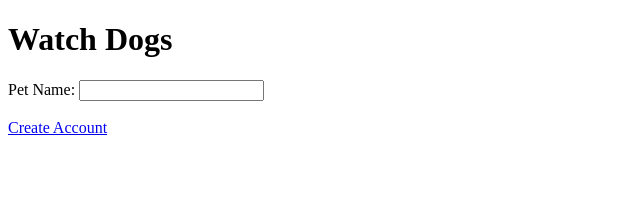
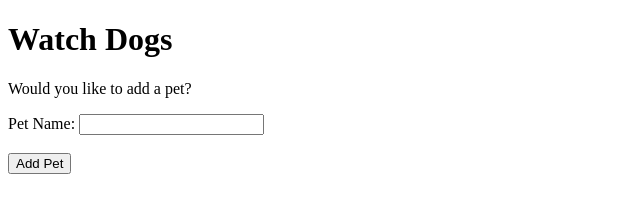
Before and after one commit to lbarua00/Build-1---Group-3, a plain HTML site: page home_page.html in a window 1280 px wide. Shown: the whole page, without its empty margins (0-640 px from the left). Drawn offline with Linux system fonts and the light colour scheme.

Commit message:
Update home_page.html

```diff
--- a/home_page.html
+++ b/home_page.html
@@ -10,16 +10,17 @@
         <!--Home Page-->
 
         <h1>Watch Dogs</h1>
+        <p>
+            Would you like to add a pet?
+        </p>
 
         <div class="createpet">
             <form id="createPet" method="POST" action="action-page.php">
 
                 <!--Add Pet-->
                 <label>Pet Name: </label>
-                <input type="petName" name="petName" id="pettName" required><br><br>
-
-                <!-- Option to forget password -->
-                <a href="createAccount">Create Account</a>
+                <input type="petName" name="petName" id="petName" required><br><br>
+                <button type="addPet" name-"addPet" id="addPet">Add Pet</button>
             </form>
         </div>
     </body>
```
